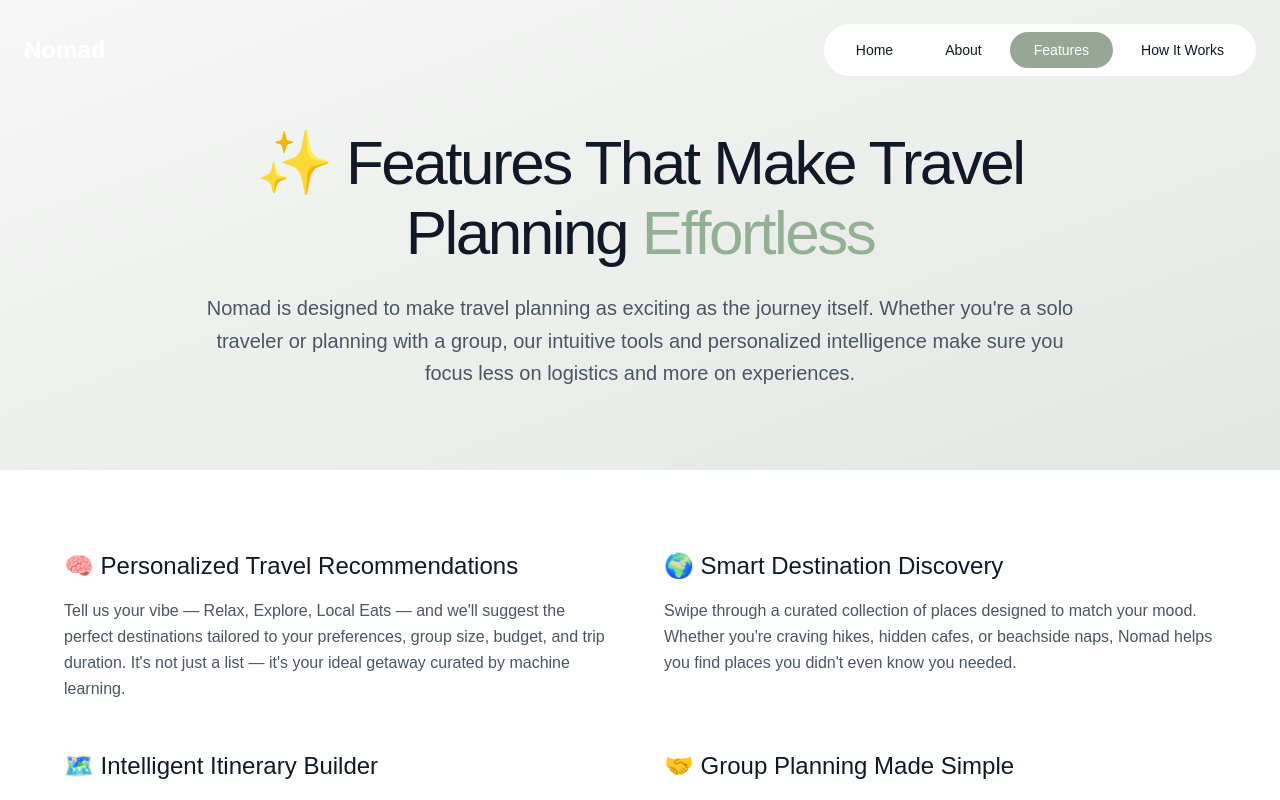
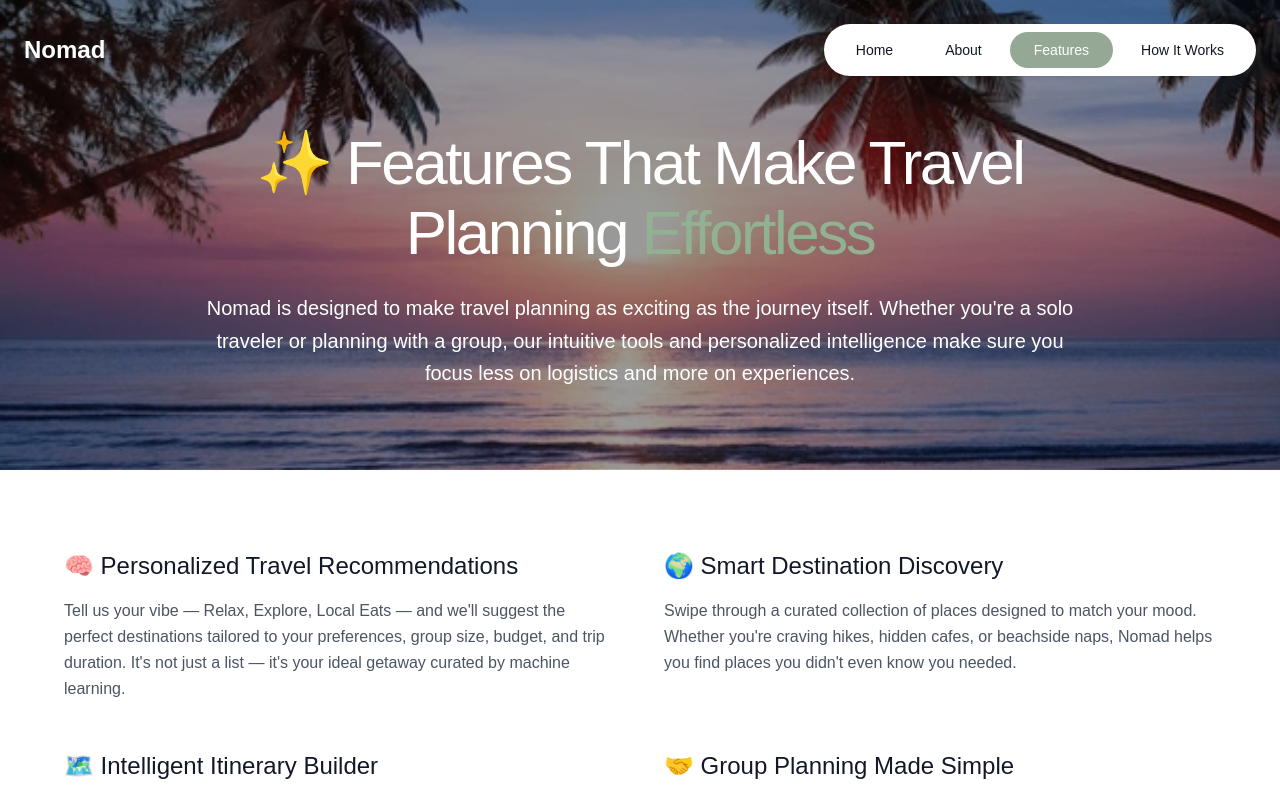
Before and after one commit to abhay211/nomad-landing-page-builder, a React (Vite) app: page /features in a window 1280 px wide. Shown: the top 800 px of the page. Built offline with nearby package versions, Linux system fonts and the light colour scheme; a web font is replaced by a local one.

Commit message:
Feat: Use image as background
Use the provided image as the background for the features page.

```diff
--- a/src/pages/Features.tsx
+++ b/src/pages/Features.tsx
@@ -1,4 +1,3 @@
-
 import React from 'react';
 import Navigation from '../components/Navigation';
 import Footer from '../components/Footer';
@@ -8,20 +7,28 @@ const Features = () => {
     <div className="min-h-screen">
       <Navigation />
 
-      {/* Hero Section */}
-      <section className="pt-32 pb-20 px-6 bg-gradient-to-br from-sage-50 to-sage-100">
-        <div className="max-w-4xl mx-auto text-center">
-          <h1 className="font-albert-sans font-light text-[62px] leading-[70px] tracking-[-0.04em] text-gray-900 mb-6">
+      {/* Hero Section with Background Image */}
+      <section
+        className="pt-32 pb-20 px-6 relative overflow-hidden"
+        style={{
+          backgroundImage: `linear-gradient(rgba(0, 0, 0, 0.4), rgba(0, 0, 0, 0.4)), url('/lovable-uploads/56536861-27a8-4eb3-8391-7850b0e90b8f.png')`,
+          backgroundSize: 'cover',
+          backgroundPosition: 'center',
+          backgroundRepeat: 'no-repeat'
+        }}
+      >
+        <div className="max-w-4xl mx-auto text-center relative z-10">
+          <h1 className="font-albert-sans font-light text-[62px] leading-[70px] tracking-[-0.04em] text-white mb-6">
             ✨ Features That Make Travel Planning <span style={{ color: '#92B193' }}>Effortless</span>
           </h1>
-          <p className="font-albert-sans text-gray-600 text-xl leading-relaxed">
+          <p className="font-albert-sans text-white text-xl leading-relaxed">
             Nomad is designed to make travel planning as exciting as the journey itself. Whether you're a solo traveler or planning with a group, our intuitive tools and personalized intelligence make sure you focus less on logistics and more on experiences.
           </p>
         </div>
       </section>
 
       {/* Features Grid */}
-      <section className="py-20 px-6">
+      <section className="py-20 px-6 bg-white">
         <div className="max-w-6xl mx-auto">
           <div className="grid grid-cols-1 md:grid-cols-2 gap-12">
 
```
Also changed, not shown: public/lovable-uploads/56536861-27a8-4eb3-8391-7850b0e90b8f.png (added).
